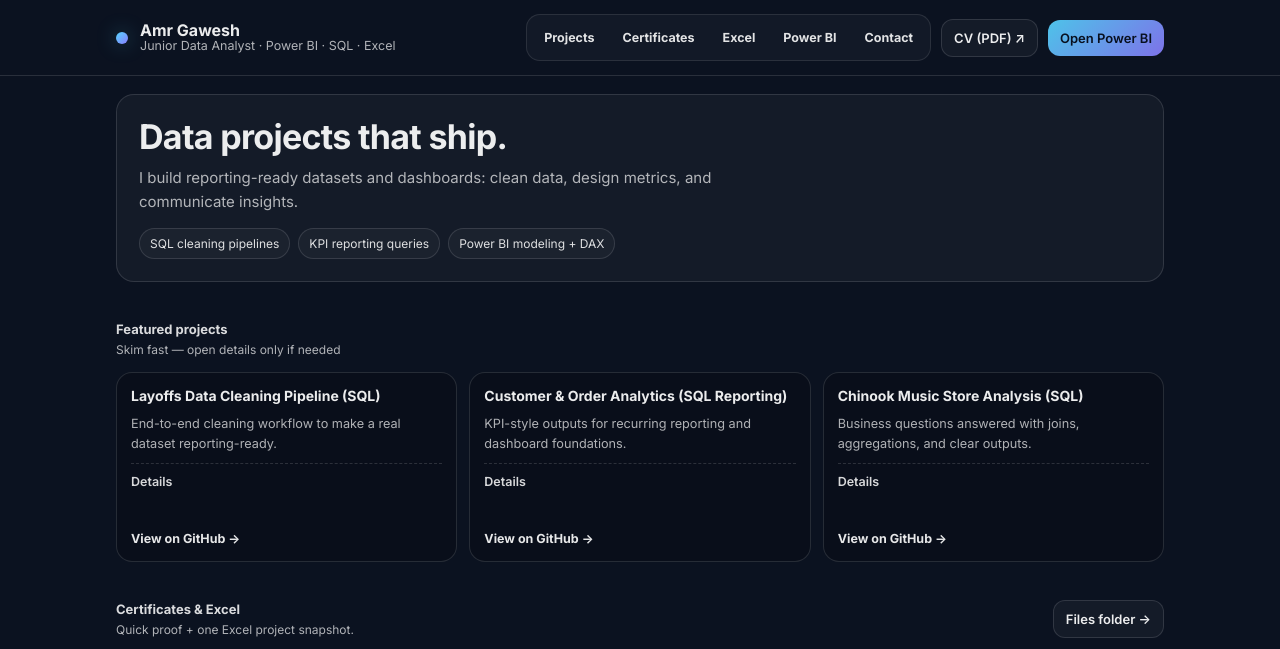
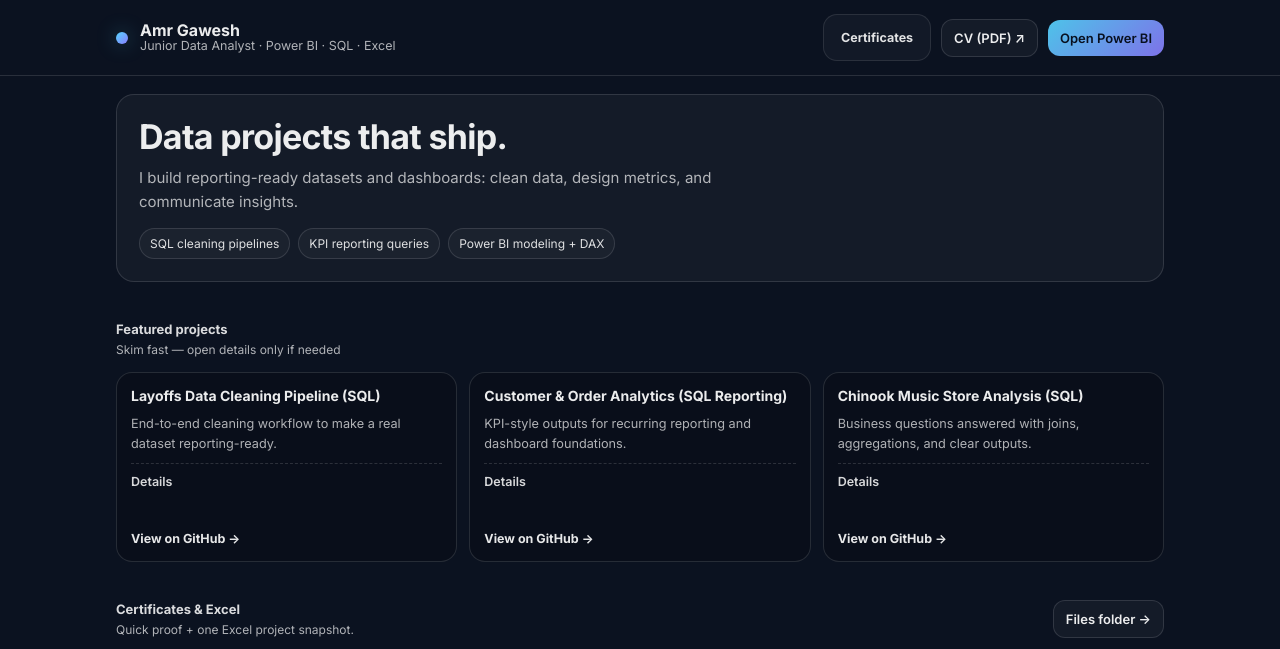
Before and after one commit to Gaw31/Gaw31.github.io, a plain HTML site: page index.html in a window 1280 px wide. Shown: the top 649 px of the page. Drawn offline with Linux system fonts and the light colour scheme.

Commit message:
Update index.html

```diff
--- a/index.html
+++ b/index.html
@@ -413,11 +413,7 @@
 
         <nav class="actions">
           <div class="menu" aria-label="Page sections">
-            <a href="#projects">Projects</a>
             <a href="#certs">Certificates</a>
-            <a href="#excel">Excel</a>
-            <a href="#dashboard">Power BI</a>
-            <a href="#contact">Contact</a>
           </div>
 
           <a class="btn" href="Amr_Gawesh_CV.pdf" target="_blank" rel="noopener">CV (PDF) ↗</a>
```
